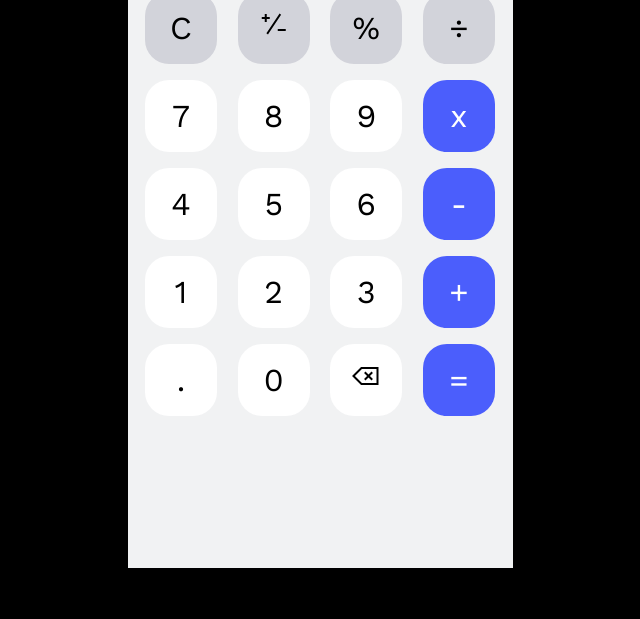
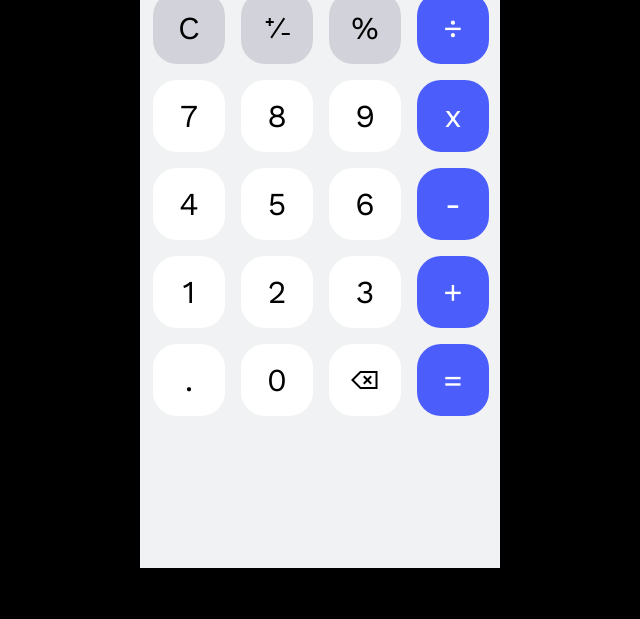
Before and after one commit to MarisaSon/MyCalculate, a plain HTML site: page index.html in a window 1280 px wide. Shown: the part 305-924 px from the top of the page, without its empty margins (320-960 px from the left). Drawn offline with nearby package versions, Linux system fonts and the light colour scheme.

Commit message:
calculate_grid Завершено позиционирование иконок. Оптимизирована файловая структура.

```diff
--- a/style.css
+++ b/css/style.css
@@ -13,7 +13,7 @@ body {
 }
 
 .calc {
-  width: 375px;
+  width: 350px;
   height: 812px;
   border: 1px solid black;
   padding: 5px;
@@ -21,18 +21,26 @@ body {
   background-color: var(--light-white);
 }
 .buttons {
-  display: flex;
-  justify-content: space-evenly;
-  flex-wrap: wrap;
+  display: grid;
+  /* gap: 0; */
+  grid-template-areas:
+    "del plus-minus percent division"
+    "seven eigth nine multiply"
+    "four five six minus"
+    "one two three plus"
+    "dot zero clear equal";
 }
 
 .buttons__btn {
+  display: flex;
+  justify-content: center;
+  align-items: center;
   width: 72px;
   height: 72px;
   border-radius: 24px;
   border: none;
-  justify-items: center;
   margin: 8px;
+  padding: 0px;
   color: var(--black);
   background-color: var(--white-bg);
   font-family: "Work Sans", sans-serif;
@@ -44,17 +52,18 @@ body {
   background-color: var(--grey-bg);
 }
 
-.buttons__btn_bg-blue {
+.buttons__btn_bg-blue,
+.division {
   background-color: var(--blue-bg);
   color: var(--white-bg);
 }
 
-.main-icon {
+.calc-display__icon {
   display: flex;
   justify-content: center;
 }
 
-.icons {
+.calc-display__box-icons {
   width: 72px;
   height: 32px;
   padding: 1, 5px;
@@ -65,12 +74,14 @@ body {
   align-items: center;
 }
 
+.calc-display__style-icons {
+  width: 24px;
+  height: 24px;
+}
+
 .calc-display__text {
   display: flex;
   justify-content: flex-end;
-}
-
-.calc-display__text {
   font-family: "Work Sans", sans-serif;
   font-weight: 300;
   font-size: 40px;
@@ -79,12 +90,14 @@ body {
   margin-top: 32px;
   margin-right: 12px;
 }
+
 .calc-display__text_bold {
   font-family: "Work Sans", sans-serif;
   font-weight: 300;
   font-size: 96px;
+  -webkit-text-stroke: 2px #000000;
   color: var(--black);
   margin: 0;
   margin-top: 10px;
-  margin-right: 12px;
+  margin-right: 7px;
 }
--- a/index.html
+++ b/index.html
@@ -4,7 +4,7 @@
     <meta charset="UTF-8" />
     <meta name="viewport" content="width=device-width, initial-scale=1.0" />
     <title>Calculate</title>
-    <link rel="stylesheet" href="style.css" />
+    <link rel="stylesheet" href="/css/style.css" />
     <link rel="preconnect" href="https://fonts.googleapis.com" />
     <link rel="preconnect" href="https://fonts.gstatic.com" crossorigin />
     <link
@@ -15,71 +15,45 @@
   <body>
     <div class="calc">
       <div class="calc-display">
-        <div class="main-icon">
-          <div class="icons">
-            <svg
-              class="icons__svg"
-              width="24"
-              height="24"
-              viewBox="0 0 24 24"
-              fill="none"
-              xmlns="http://www.w3.org/2000/svg"
-            >
-              <g opacity="0.7">
-                <path
-                  fill-rule="evenodd"
-                  clip-rule="evenodd"
-                  d="M13 2V3V5V6H11V5V3V2H13ZM2 11H3H5H6V13H5H3H2V11ZM19 11H18V13H19H21H22V11H21H19ZM13 18V19V21V22H11V21V19V18H13ZM17.6568 19.0711L18.364 19.7782L19.7782 18.364L19.0711 17.6569L17.6568 16.2427L16.9497 15.5356L15.5355 16.9498L16.2426 17.6569L17.6568 19.0711ZM7.05023 8.46451L6.34312 7.7574L4.92891 6.34319L4.2218 5.63608L5.63602 4.22187L6.34313 4.92897L7.75734 6.34319L8.46445 7.05029L7.05023 8.46451ZM19.0711 6.34309L19.7782 5.63599L18.364 4.22177L17.6568 4.92888L16.2426 6.34309L15.5355 7.0502L16.9497 8.46441L17.6568 7.75731L19.0711 6.34309ZM8.46445 16.9497L7.75734 17.6568L6.34312 19.071L5.63602 19.7781L4.2218 18.3639L4.92891 17.6568L6.34313 16.2426L7.05023 15.5355L8.46445 16.9497ZM10 12C10 10.8954 10.8954 10 12 10C13.1046 10 14 10.8954 14 12C14 13.1046 13.1046 14 12 14C10.8954 14 10 13.1046 10 12ZM12 8C9.79086 8 8 9.79086 8 12C8 14.2091 9.79086 16 12 16C14.2091 16 16 14.2091 16 12C16 9.79086 14.2091 8 12 8Z"
-                  fill="#4B5EFC"
-                />
-              </g>
-            </svg>
-            <svg
-              class="icons__svg"
-              width="24"
-              height="24"
-              viewBox="0 0 24 24"
-              fill="none"
-              xmlns="http://www.w3.org/2000/svg"
-            >
-              <circle cx="12" cy="12" r="12" fill="#D2D3DA" />
-            </svg>
+        <div class="calc-display__icon">
+          <div class="calc-display__box-icons">
+            <img class="calc-display__style-icons" src="/icon/sun.svg" />
+            <img class="calc-display__style-icons" src="/icon/moon_light.svg" />
           </div>
         </div>
         <p class="calc-display__text">6,291÷5</p>
         <p class="calc-display__text calc-display__text_bold">1,258.2</p>
       </div>
       <div class="buttons">
-        <button class="buttons__btn buttons__btn_bg-grey">C</button>
-        <button class="buttons__btn buttons__btn_bg-grey">
-          <img src="plus_minus.svg" alt="icon" />
+        <button class="buttons__btn buttons__btn_bg-grey del">C</button>
+        <button class="buttons__btn buttons__btn_bg-grey plus-minus">
+          <img class="buttons__icon" src="/icon/plus_minus.svg" alt="icon" />
         </button>
-        <button class="buttons__btn buttons__btn_bg-grey">%</button>
-        <button class="buttons__btn buttons__btn_bg-grey">÷</button>
+        <button class="buttons__btn buttons__btn_bg-grey percent">%</button>
+        <button class="buttons__btn buttons__btn_bg-grey division">÷</button>
 
-        <button class="buttons__btn">7</button>
-        <button class="buttons__btn">8</button>
-        <button class="buttons__btn">9</button>
-        <button class="buttons__btn buttons__btn_bg-blue">x</button>
+        <button class="buttons__btn seven">7</button>
+        <button class="buttons__btn eigth">8</button>
+        <button class="buttons__btn nine">9</button>
+        <button class="buttons__btn buttons__btn_bg-blue multiply">x</button>
 
-        <button class="buttons__btn">4</button>
-        <button class="buttons__btn">5</button>
-        <button class="buttons__btn">6</button>
-        <button class="buttons__btn buttons__btn_bg-blue">-</button>
+        <button class="buttons__btn four">4</button>
+        <button class="buttons__btn five">5</button>
+        <button class="buttons__btn six">6</button>
+        <button class="buttons__btn buttons__btn_bg-blue minus">-</button>
 
-        <button class="buttons__btn">1</button>
-        <button class="buttons__btn">2</button>
-        <button class="buttons__btn">3</button>
-        <button class="buttons__btn buttons__btn_bg-blue">+</button>
+        <button class="buttons__btn one">1</button>
+        <button class="buttons__btn two">2</button>
+        <button class="buttons__btn three">3</button>
+        <button class="buttons__btn buttons__btn_bg-blue plus">+</button>
 
-        <button class="buttons__btn">.</button>
-        <button class="buttons__btn">0</button>
-        <button class="buttons__btn">
-          <img src="delete.svg" alt="icon" />
+        <button class="buttons__btn dot">.</button>
+        <button class="buttons__btn zero">0</button>
+        <button class="buttons__btn clear">
+          <img class="buttons__icon" src="/icon/delete.svg" alt="icon" />
         </button>
-        <button class="buttons__btn buttons__btn_bg-blue">=</button>
+        <button class="buttons__btn buttons__btn_bg-blue equal">=</button>
       </div>
     </div>
   </body>
-
 </html>
```
Also changed, not shown: icon/delete.svg (renamed from delete.svg), icon/moon_light.svg (added), icon/plus_minus.svg (renamed from plus_minus.svg), icon/sun.svg (added), js/index.js (added).
